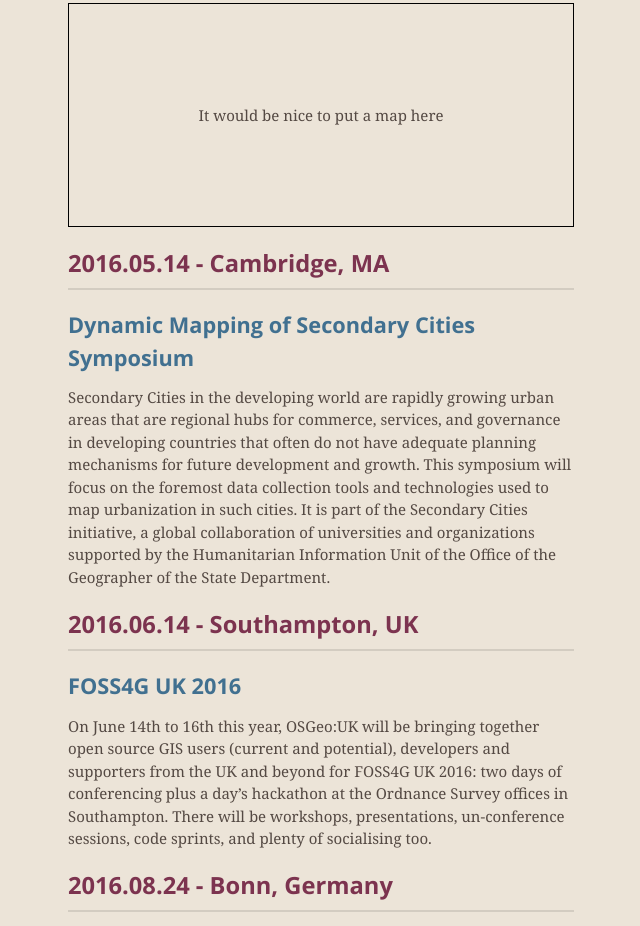
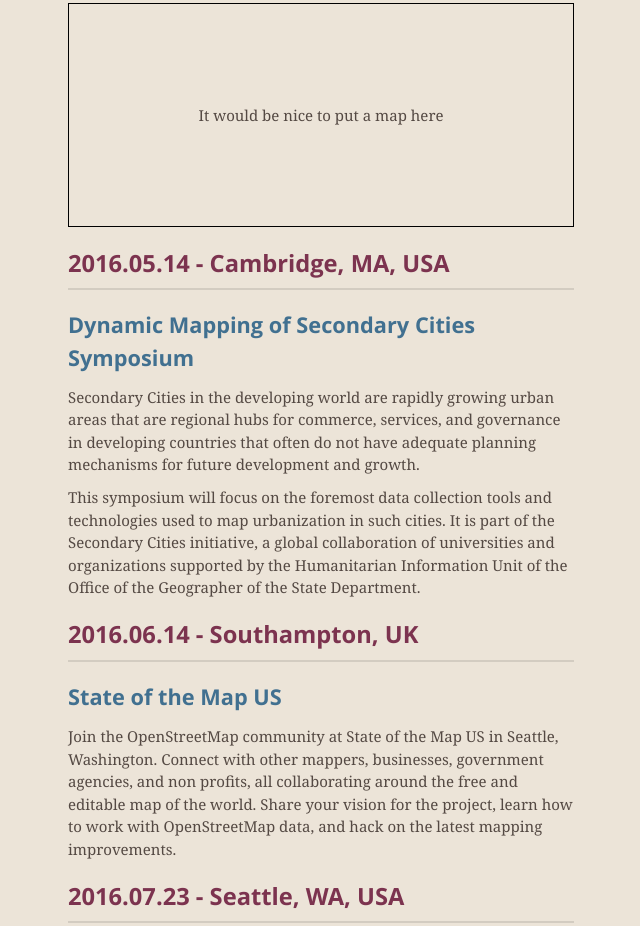
Before and after one commit to AvidGeo/events, a plain HTML site: page index.html in a window 1280 px wide. Shown: the part 421-1347 px from the top of the page, without its empty margins (319-959 px from the left). Drawn offline with nearby package versions, Linux system fonts and the light colour scheme.

Commit message:
Add SOTMUS event

```diff
--- a/index.html
+++ b/index.html
@@ -56,12 +56,17 @@
 <a id="events" class="anchor" href="#events" aria-hidden="true"><span aria-hidden="true" class="octicon octicon-link"></span></a>Events</h3>
             <p style="border:1px solid black; text-align:center; padding:100px">It would be nice to put a map here
             </p>
-            <h4>2016.05.14 - Cambridge, MA</h4>
+            <h4>2016.05.14 - Cambridge, MA, USA</h4>
             <h5><a href="http://gis.harvard.edu/events/conferences/dynamic-mapping-secondary-cities-symposium">Dynamic Mapping of Secondary Cities Symposium</a></h5>
             <p>Secondary Cities in the developing world are rapidly growing urban areas that are regional hubs for commerce, services, and governance in developing countries that often do not have adequate planning mechanisms for future development and growth.
-                This symposium will focus on the foremost data collection tools and technologies used to map urbanization in such cities. It is part of the Secondary Cities initiative, a global collaboration of universities and organizations supported
-                by the Humanitarian Information Unit of the Office of the Geographer of the State Department.</p>
+            </p>
+            <p>
+                This symposium will focus on the foremost data collection tools and technologies used to map urbanization in such cities. It is part of the Secondary Cities initiative, a global collaboration of universities and organizations supported by the Humanitarian
+                Information Unit of the Office of the Geographer of the State Department.</p>
             <h4>2016.06.14 - Southampton, UK</h4>
+            <h5><a href="http://stateofthemap.us/">State of the Map US</a></h5>
+            <p>Join the OpenStreetMap community at State of the Map US in Seattle, Washington. Connect with other mappers, businesses, government agencies, and non profits, all collaborating around the free and editable map of the world. Share your vision for the project, learn how to work with OpenStreetMap data, and hack on the latest mapping improvements.</p>
+            <h4>2016.07.23 - Seattle, WA, USA</h4>
             <h5><a href="http://uk.osgeo.org/foss4guk2016/">FOSS4G UK 2016</a></h5>
             <p>On June 14th to 16th this year, OSGeo:UK will be bringing together open source GIS users (current and potential), developers and supporters from the UK and beyond for FOSS4G UK 2016: two days of conferencing plus a day’s hackathon at the Ordnance
                 Survey offices in Southampton. There will be workshops, presentations, un-conference sessions, code sprints, and plenty of socialising too.</p>
```
